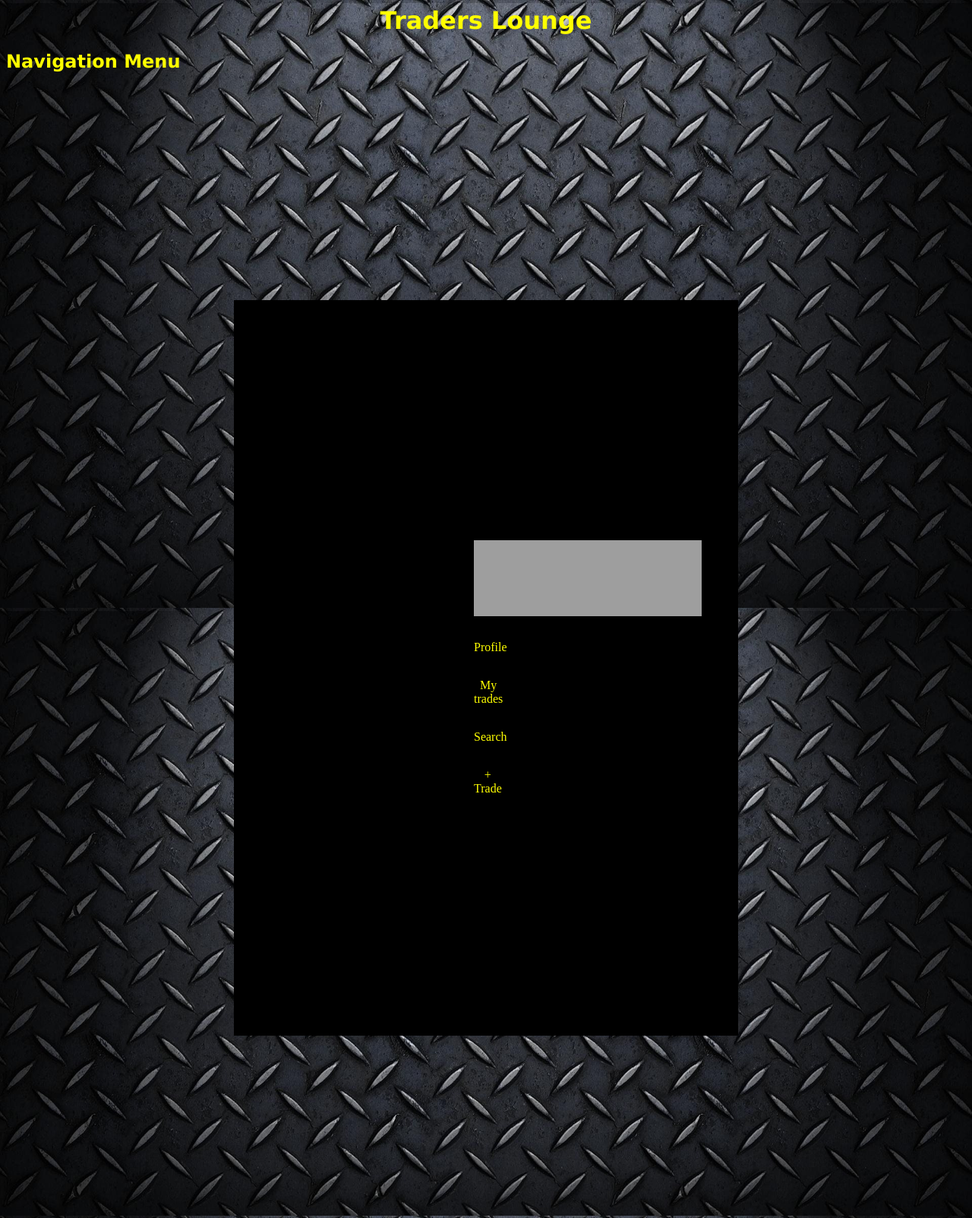
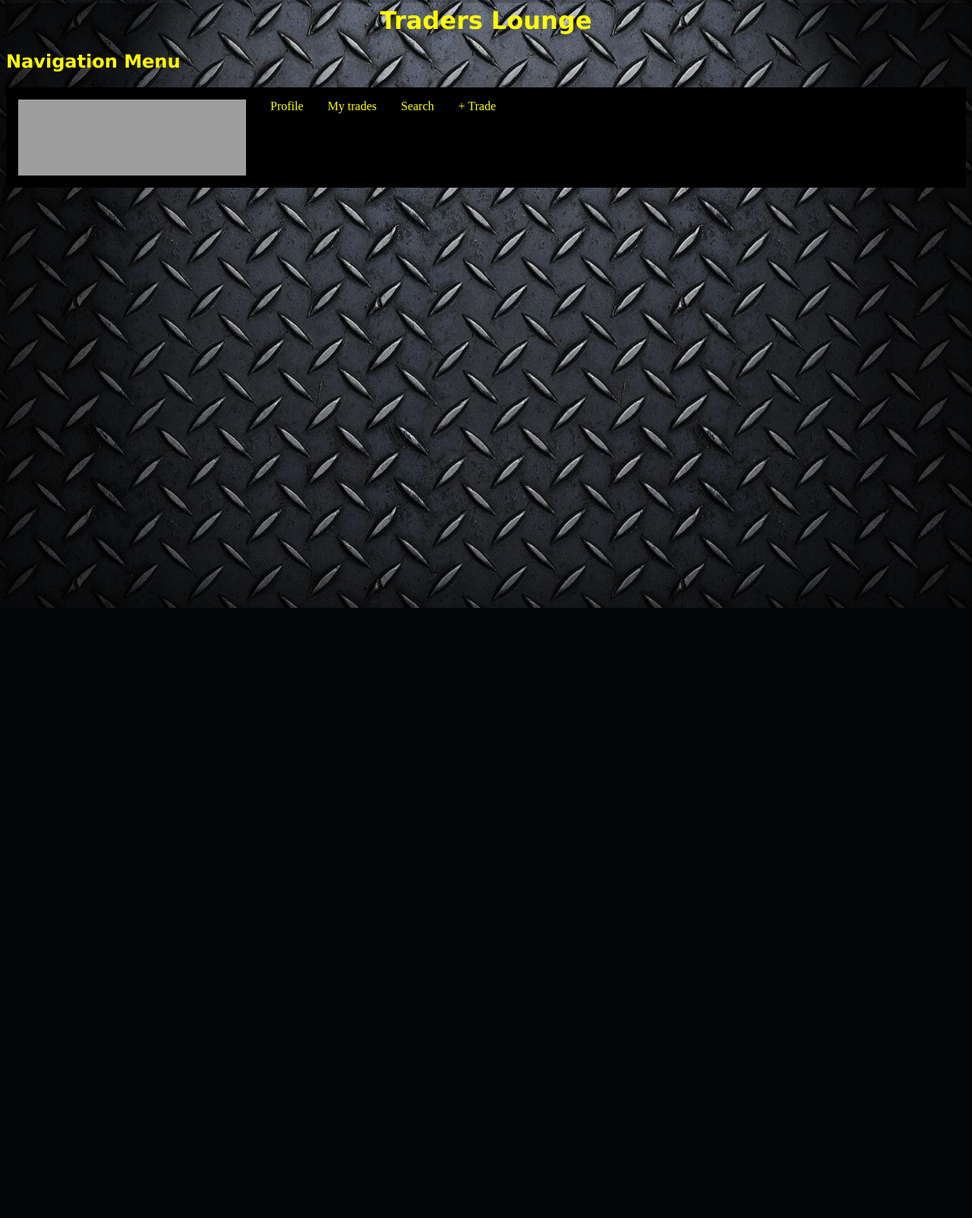
Before and after one commit to ArtyomRattik/marti.github.io, a PHP site: page / in a window 1280 px wide. Shown: the top 1603 px of the page at 76% size. After the commit the page ends 800 px from the top, so only its background shows below. Run offline with PHP 8.4, Linux system fonts and the light colour scheme; grey boxes are pictures that could not be loaded.

Commit message:
Update styles.css

```diff
--- a/css/styles.css
+++ b/css/styles.css
@@ -10,8 +10,8 @@ body {
 }
 ul {
 	list-style-type: none;
-        margin: 300;
-	padding: 300;
+        margin: 0;
+	padding: 0;
 	overflow: hidden;
 	background-color: black;
 }
```
